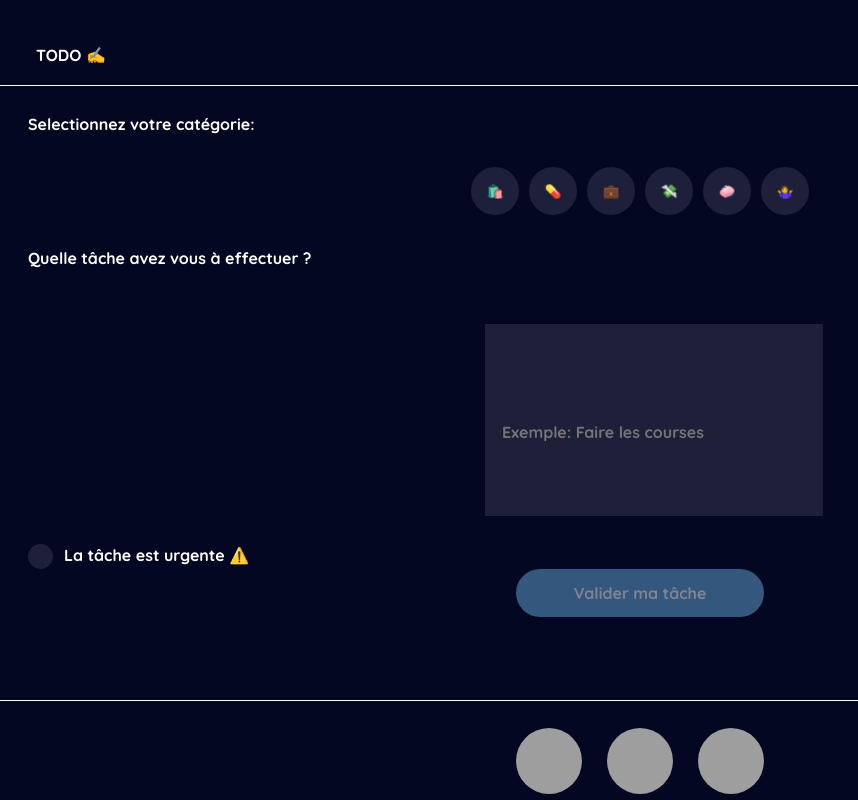
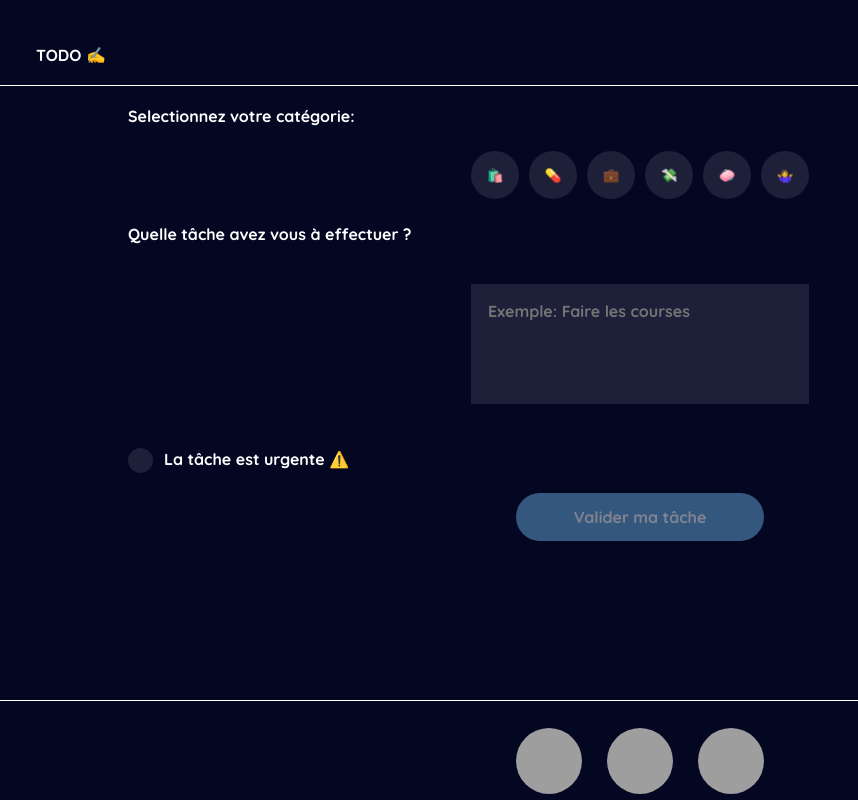
Before and after one commit to JulieNonnon/todolist-v2_julie, an Angular app: page /todo-add-task in a window 1280 px wide. Shown: the whole page, without its empty margins (0-858 px from the left). Built offline with nearby package versions, Linux system fonts and the light colour scheme; grey boxes are pictures that could not be loaded.

Commit message:
fixed tasks css

```diff
--- a/src/app/pages/todo-add-task/todo-add-task.component.css
+++ b/src/app/pages/todo-add-task/todo-add-task.component.css
@@ -49,25 +49,25 @@
     justify-content: center;
 }
 
+p, .checkbox-round{
+    margin: 20px 10% 20px;
+}
+
 .textareaInput{
     background-color: #1D2038;
     border: none;
     resize: none;
     width: 338px;
-    height: 192px;
+    height: 120px;
     color: white;
     font-family: Quicksand;
     font-weight: 700;
     font-size: 16px;
     padding-left: 17px;
-    padding-top: 24px;
+    padding-top: 17px;
 }
 
 /* TACHE URGENTE */
-
-.urgentOption{
-    margin-left: 28px;
-}
 
 .checkbox-round{
     width: 25px;
--- a/src/app/pages/todo-add-task/todo-add-task.component.html
+++ b/src/app/pages/todo-add-task/todo-add-task.component.html
@@ -22,12 +22,12 @@
 
     <div class="textAreaFlex">
         <p>
-            <input required
+            <textarea required
             type="text"
             formControlName="todoForm"
             class="textareaInput"
-            placeholder="Exemple: Faire les courses"
-            />
+            placeholder="Exemple: Faire les courses">
+            </textarea>
         </p>
     </div>
 
--- a/src/app/pages/todo-history-tasks/todo-history-tasks.component.css
+++ b/src/app/pages/todo-history-tasks/todo-history-tasks.component.css
@@ -1,6 +1,6 @@
 .listedTask label {
     display: flex;
-    margin-left:  0 0 23px 28px;
+    margin: 10px 5% 10px;
   }
 
   input[type="radio"] {
--- a/src/app/pages/todo-list-tasks/todo-list-tasks.component.css
+++ b/src/app/pages/todo-list-tasks/todo-list-tasks.component.css
@@ -1,6 +1,6 @@
 .listedTask label {
     display: flex;
-    margin-left:  0 0 23px 28px;
+    margin: 10px 5% 10px;
   }
 
   input[type="radio"] {
```
